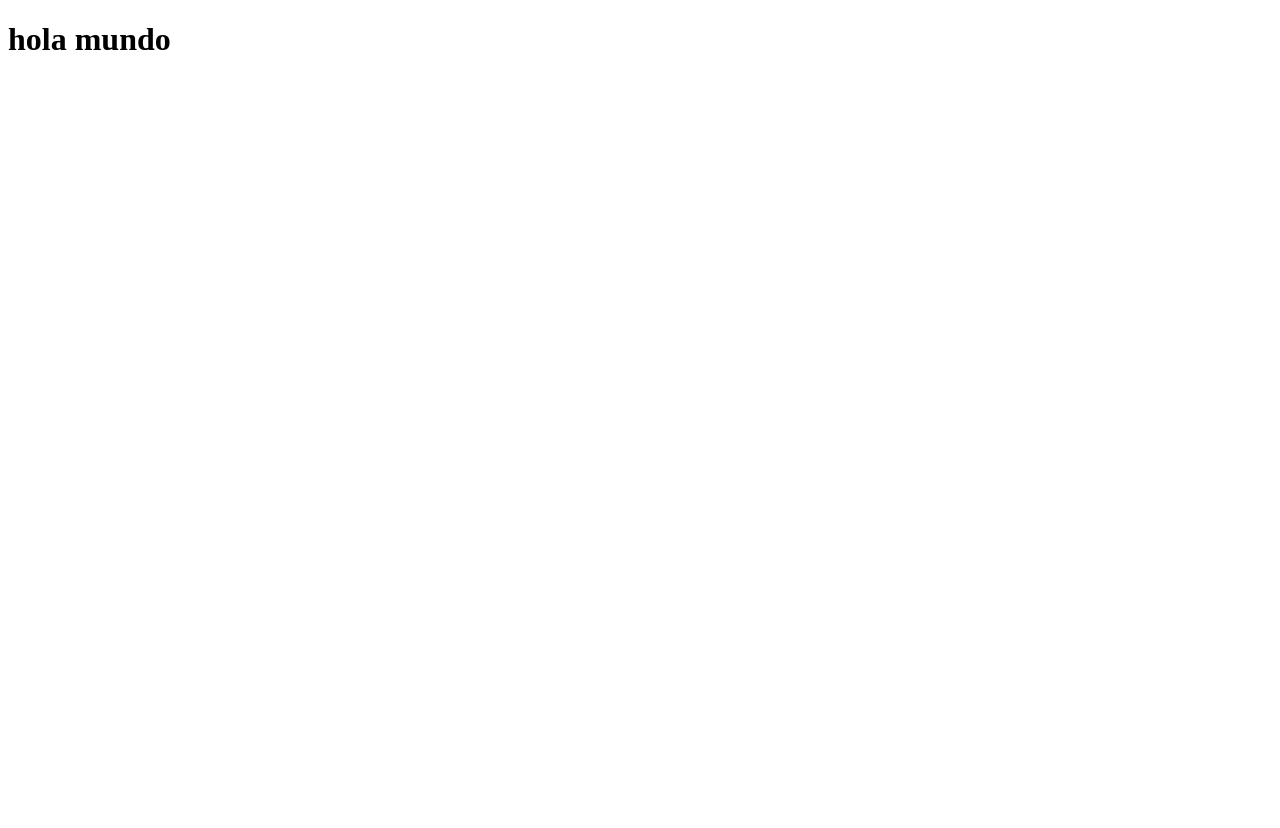
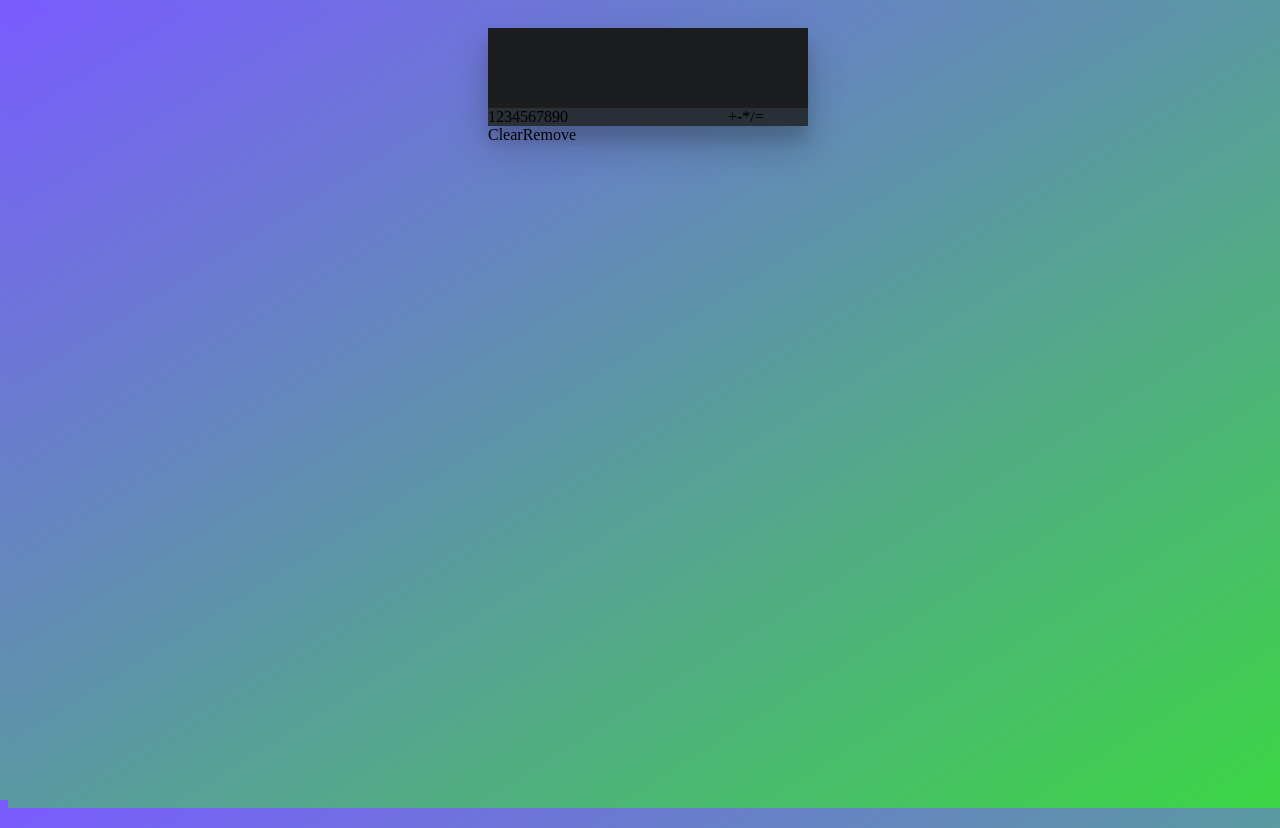
Before and after one commit to aeacuna/React-JS-Redux-ES6.-Completo-De-0-a-experto-, a React (Create React App) app in the folder calc-app/: page / in a window 1280 px wide. Before the commit the page ends 800 px from the top, so only its background shows below. Built offline with nearby package versions, Linux system fonts and the light colour scheme.

Commit message:
Agrego Css

```diff
--- /dev/null
+++ b/calc-app/src/App.css
@@ -0,0 +1,92 @@
+html,
+body {
+  position: relative;
+  width: 100%;
+  height: 100%;
+  background-image: linear-gradient(to bottom right, #7a5cff 0%, #3cd644 100%);
+  background-repeat: no-repeat;
+  background-attachment: fixed;
+}
+
+body {
+  padding-top: 20px;
+  user-select: none;
+}
+
+.react-calculator {
+    position: relative;
+    margin: 0 auto;
+    width: 320px;
+    background-color: #292f36;
+    box-shadow: 0 19px 38px rgba(19, 19, 19, .24),
+  0 15px 12px rgba(19, 19, 19, .12);
+}
+
+
+button {
+  outline: none;
+  border: 0;
+  padding: 16px;
+  font-size: 20px;
+  line-height: 1;
+  background-color: transparent;
+  color: #ffce5c;
+  transition: all 300ms;
+  border: 1px solid #0001;
+}
+
+button:hover {
+  color: #00a3f5;
+  border: 1px solid #ffce5c22;
+}
+
+
+.result {
+  position: relative;
+  width: 320px;
+  height: 80px;
+  padding: 8px;
+  overflow: hidden;
+  background-color: rgba(19, 19, 19, .64);
+  font-size: 32px;
+  line-height: 2;
+  color: #60d63c;
+  text-align: right;
+  direction: rtl;
+  white-space: nowrap;
+  box-sizing: border-box;
+}
+
+.functions button, .math-operations button {
+  display: inline-block;
+  width: 80px;
+  height: 80px;
+  color: #d63c6b
+}
+
+.functions button:hover,
+.math-operations button:hover {
+  color: #b696a0;
+}
+
+.numbers {
+  width: 240px;
+  float: left;
+}
+
+.numbers button {
+  display: block;
+  position: relative;
+  width: 80px;
+  height: 80px;
+  float: left;
+}
+
+.numbers button:last-child {
+  width: 100%;
+}
+
+.functions {
+  float: left;
+  width: 240px;
+}
--- a/calc-app/src/App.jsx
+++ b/calc-app/src/App.jsx
@@ -1,5 +1,32 @@
+import './App.css';
+
 const App = () => {
-    return <h1>hola mundo</h1>
+    return (<main className="react-calculator">
+        <div className="result"></div>
+        <div className="numbers">
+            <buttons>1</buttons>
+            <buttons>2</buttons>
+            <buttons>3</buttons>
+            <buttons>4</buttons>
+            <buttons>5</buttons>
+            <buttons>6</buttons>
+            <buttons>7</buttons>
+            <buttons>8</buttons>
+            <buttons>9</buttons>
+            <buttons>0</buttons>
+        </div>
+        <div className="functions">
+            <buttons>Clear</buttons>
+            <buttons>Remove</buttons>
+        </div>
+        <div className="math-operations">
+            <buttons>+</buttons>
+            <buttons>-</buttons>
+            <buttons>*</buttons>
+            <buttons>/</buttons>
+            <buttons>=</buttons>
+        </div>
+    </main>);
 }
 
 export default App;
--- a/calc-app/src/index.jsx
+++ b/calc-app/src/index.jsx
@@ -1,4 +1,4 @@
-import ReactDOM, { render } from 'react-dom';
+import ReactDOM from 'react-dom';
 import App from './App';
 
 ReactDOM.render(<App />,document.getElementById('root'));
```
